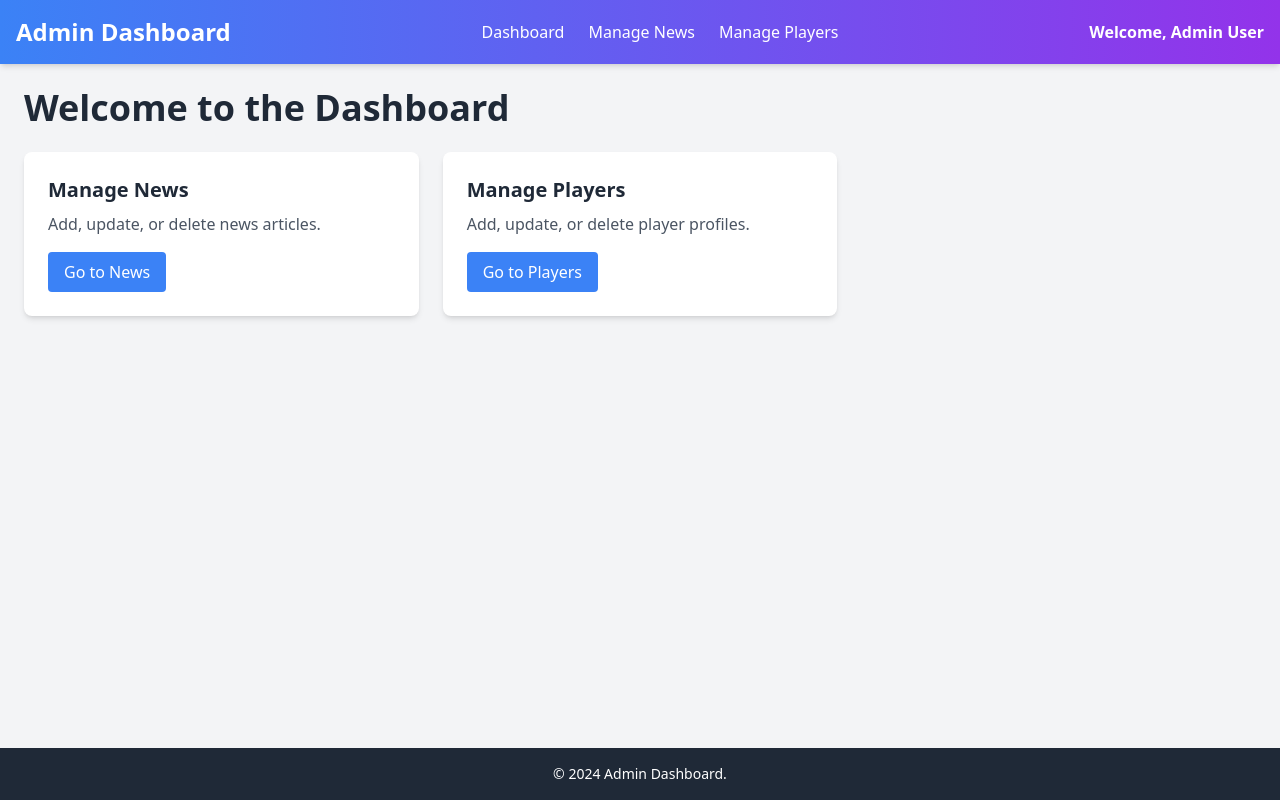
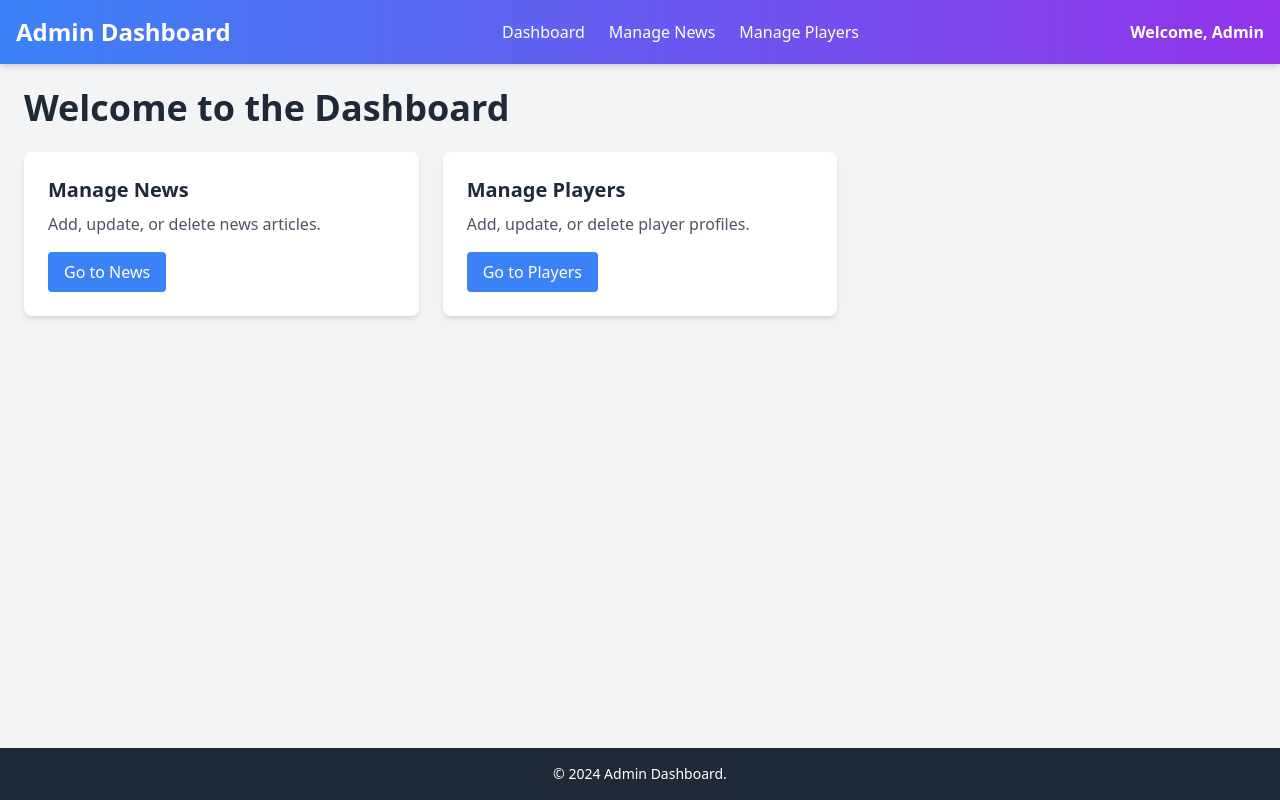
Before and after one commit to diszszs/Project, a Next.js app: page /dashboard in a window 1280 px wide. Built offline with nearby package versions, Linux system fonts and the light colour scheme.

Commit message:
update code

```diff
--- a/app/dashboard/page.tsx
+++ b/app/dashboard/page.tsx
@@ -2,7 +2,7 @@
 import Footer from '../components/Footer';
 
 export default function Dashboard() {
-  const userName = "Admin User"; // ตัวอย่าง: ต้องดึงจาก session หรือ API
+  const userName = "Admin";
 
   return (
     <div className="flex flex-col min-h-screen bg-gray-100">
--- a/app/login/page.tsx
+++ b/app/login/page.tsx
@@ -121,7 +121,7 @@
         alt="Manchester United Logo"
         width={150}
         height={150}
-        className="mb-8"
+        className="mb-2"
       />
       <h1 className="text-5xl font-bold mb-4">Login</h1>
       <form onSubmit={handleUserLogin} className="w-full max-w-md space-y-4">
--- a/app/register/page.tsx
+++ b/app/register/page.tsx
@@ -29,10 +29,6 @@
 
   return (
     <div className="min-h-screen bg-gradient-to-b from-red-900 to-black text-white flex flex-col justify-between">
-      {/* Header */}
-      <header className="p-6 text-center">
-        <h1 className="text-5xl font-bold">Register</h1>
-      </header>
 
       {/* Content in the Centered Half */}
       <main className="flex-grow flex flex-col items-center justify-start text-center pt-20">
@@ -42,8 +38,12 @@
           alt="Manchester United Logo"
           width={150}
           height={150}
-          className="mb-6"
+          className="mb-0"
         />
+        <header className="p-6 text-center">
+        <h1 className="text-5xl font-bold">Register</h1>
+        </header>
+
         <form onSubmit={handleRegister} className="flex flex-col space-y-4 w-full max-w-md">
           <input
             type="text"
```
Also changed, not shown: tsconfig.json (+24 -5 lines).
